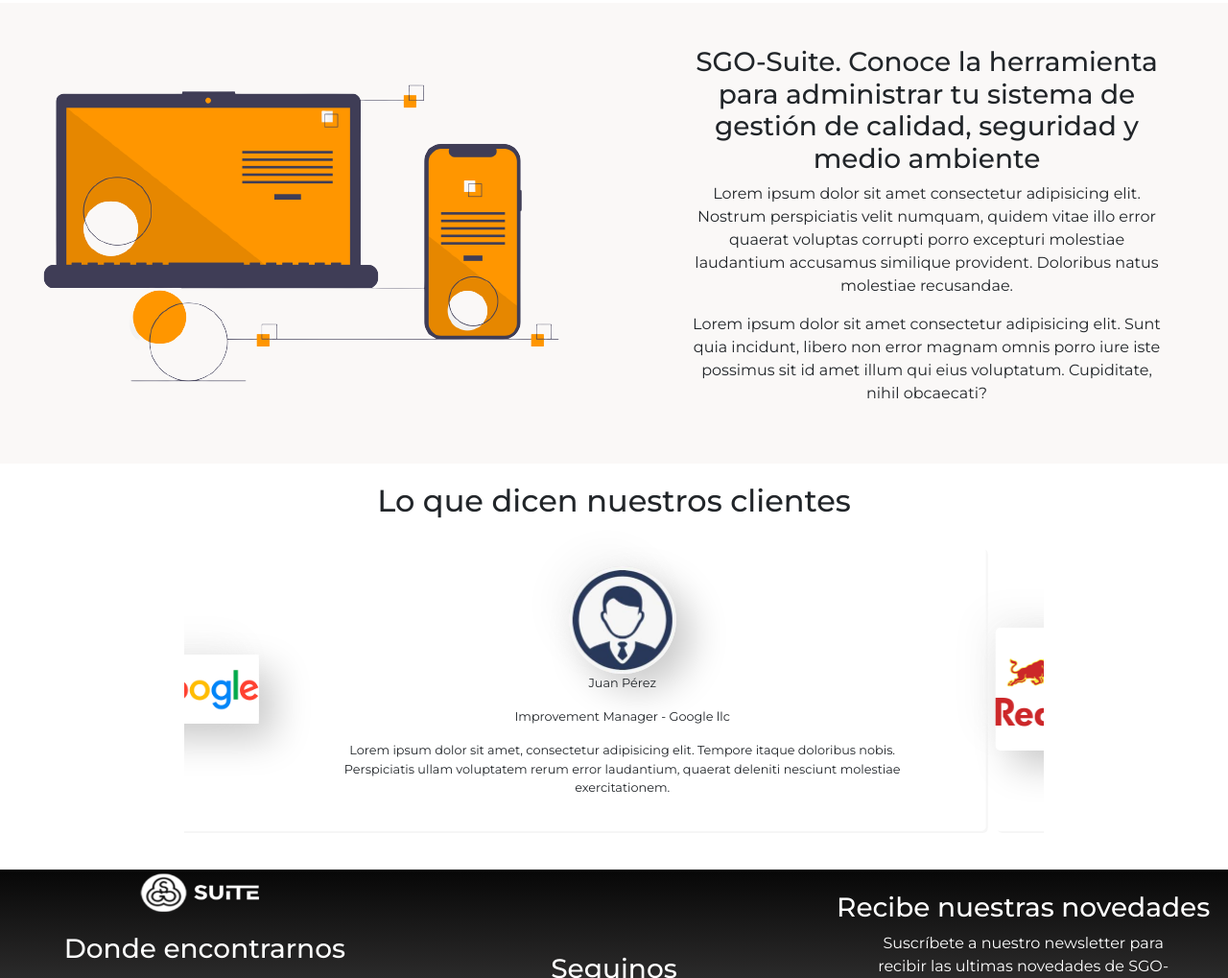
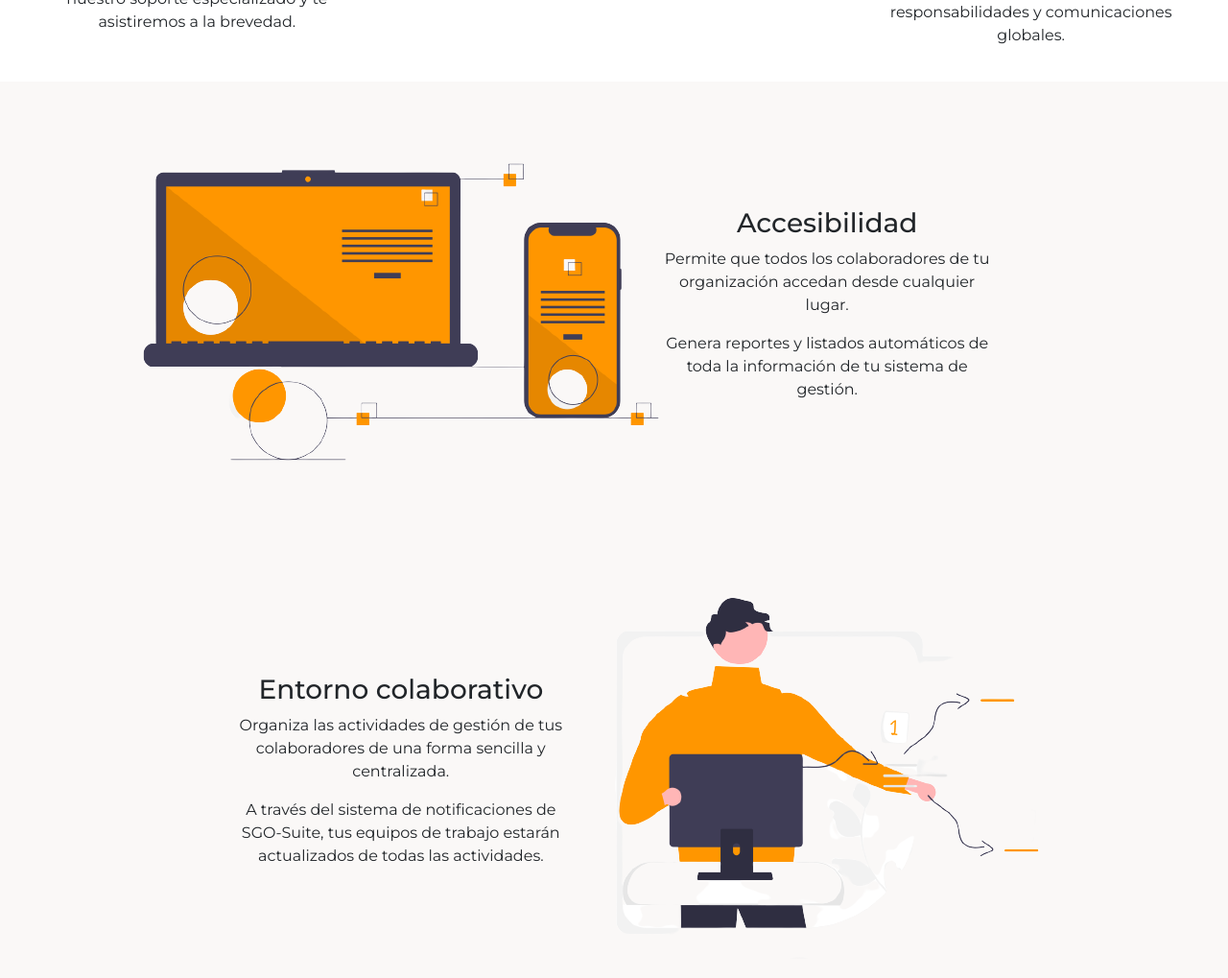
Before and after one commit to Ignacio1711/CoderDW, a plain HTML site: page index.html in a window 1280 px wide. Shown: the part 1781-2800 px from the top of the page at 96% size. Drawn offline with nearby package versions, Linux system fonts and the light colour scheme.

Commit message:
avances de proyecto

```diff
--- a/assets/css/style.css
+++ b/assets/css/style.css
@@ -119,7 +119,7 @@ main {
 .sectionPrincipal {
     height: 100vh;
     /* background-image: linear-gradient(to left, #6f6a65, #8f7253, #af7941, #cf7e2c, #f08109); */
-    background: linear-gradient(45deg, rgba(192, 104, 4, 0.8), rgba(73, 71, 70, 0.8)), url("../image/sgoSuite/saas-bg.jpg") center top no-repeat;
+    background: linear-gradient(45deg, rgba(243, 181, 110, 0.8), rgba(116, 42, 5, 0.8)), url("../image/sgoSuite/saas-bg.jpg") center top no-repeat;
     background-size: cover;
     position: relative;
 }
@@ -131,13 +131,13 @@ main {
 
 .sectionPrincipal h1 {
     width: 70%;
-    font-size: 4em;
+    font-size: 2.5em;
     color: white;
 }
 
 .sectionPrincipal p {
     width: 70%;
-    font-size: 2em;
+    font-size: 1.5em;
     color: white;
 }
 
@@ -145,8 +145,14 @@ main {
 
 /****** Begin index features  section styles ******/
 
+.sectionFeatures__heading{
+    width: 80%;
+    font-size: 1.6em;
+}
+
 .sectionFeatures p {
     width: 80%;
+
 }
 
 .sectionFeatures img {
@@ -164,14 +170,21 @@ main {
 
 /****** Begin index advantages  section styles ******/
 
+.sectionAdvantages__narrowContainer{
+    width: 70%;
+    display: flex;
+    flex-direction: row;
+
+}
+
 .sectionAdvantages {
     height: 60vh;
-    background-color: #faf8f7;;
+    background-color: #faf8f7;
+    justify-content: center;
+    align-items: center;
+    text-align: center;
 }
 
-.sectionAdvantages img {
-
-  }
 
 .sectionAdvantages h3,
 p {
--- a/index.html
+++ b/index.html
@@ -60,14 +60,12 @@
                             <img src="./assets/image/sgoSuite/sgo_suite.png" alt="saas aplication">
                         </div>
                     </section>
-
-
-
                     <section class="row">
                         <div class="container">
                             <div class="col-md-12 sectionFeatures textCenter contentCenter sectionGap">
                                 <h2>CARACTERÍSTICAS</h2>
-                                <p>El software de gestión facilita la implantación y cumplimiento de los requisitos
+                                <p class="sectionFeatures__heading">El software de gestión facilita la implantación y
+                                    cumplimiento de los requisitos
                                     normativos y la gestión dentro la organización, mediante su uso sencillo e
                                     intuitivo, su acceso universal, y su entorno colaborativo, hace más fácil la tarea
                                     de gestionar de una forma eficiente además de efectiva. </p>
@@ -120,36 +118,58 @@
                                         <img src="./assets/image/características/alerts.png" alt="">
                                     </figure>
                                     <h3>Avisos y Alertas</h3>
-                                    <p>Mantente informado de todas las tareas y actividades del Sistema de Gestión. SGO-Suite te informará de tus responsabilidades y comunicaciones globales.</p>
+                                    <p>Mantente informado de todas las tareas y actividades del Sistema de Gestión.
+                                        SGO-Suite te informará de tus responsabilidades y comunicaciones globales.</p>
                                 </div>
                             </div>
                         </div>
                     </section>
                     <section class="row sectionAdvantages">
-                        <div class="col-md-6 textCenter contentCenter sectionGap">
-                            <picture>
-                                <img class="sectionGap" src="./assets/image/advantages/ventajas-trans.png"
-                                    alt="monitor con pantalla de sgo-suite">
-                            </picture>
+                        <div class="sectionAdvantages__narrowContainer">
+                            <div class="col-md-6 textCenter contentCenter">
+                                <picture>
+                                    <img class="sectionGap" src="./assets/image/advantages/ventajas-trans.png"
+                                        alt="monitor con pantalla de sgo-suite">
+                                </picture>
+                            </div>
+                            <div class="col-md-6 contentCenter textCenter">
+                                <h3>Accesibilidad</h3>
+                                <p>Permite que todos los colaboradores de tu organización accedan desde cualquier lugar.
+                                </p>
+                                <p>Genera reportes y listados automáticos de toda la información de tu sistema de gestión.</p>
+
+                            </div>
                         </div>
-                        <div class="col-md-6 contentCenter textCenter">
-                            <h3>SGO-Suite. Conoce la herramienta para administrar tu sistema de gestión de calidad,
-                                seguridad y
-                                medio ambiente
-                            </h3>
-                            <p>Lorem ipsum dolor sit amet consectetur adipisicing elit. Nostrum perspiciatis velit
-                                numquam,
-                                quidem vitae illo error quaerat voluptas corrupti porro excepturi molestiae
-                                laudantium
-                                accusamus
-                                similique provident. Doloribus natus molestiae recusandae.</p>
-                            <p>Lorem ipsum dolor sit amet consectetur adipisicing elit. Sunt quia incidunt, libero
-                                non
-                                error
-                                magnam omnis porro iure iste possimus sit id amet illum qui eius voluptatum.
-                                Cupiditate,
-                                nihil
-                                obcaecati?</p>
+                    </section>
+                    <section class="row sectionAdvantages">
+                        <div class="sectionAdvantages__narrowContainer">
+                            <div class="col-md-6 contentCenter textCenter">
+                                <h3>Entorno colaborativo</h3>
+                                <p>Organiza las actividades de gestión de tus colaboradores de una forma sencilla y centralizada.</p>
+                                <p>A través del sistema de notificaciones de SGO-Suite, tus equipos de trabajo estarán
+                                    actualizados de todas las actividades.</p>
+                            </div>
+                            <div class="col-md-6 textCenter contentCenter">
+                                <picture>
+                                    <img class="sectionGap" src="./assets/image/advantages/productividad.png"
+                                        alt="monitor con pantalla de sgo-suite">
+                                </picture>
+                            </div>
+                        </div>
+                    </section>
+                    <section class="row sectionAdvantages">
+                        <div class="sectionAdvantages__narrowContainer">
+                            <div class="col-md-6 textCenter contentCenter">
+                                <picture>
+                                    <img class="sectionGap" src="./assets/image/advantages/interfaz.png"
+                                        alt="monitor con pantalla de sgo-suite">
+                                </picture>
+                            </div>
+                            <div class="col-md-6 contentCenter textCenter">
+                                <h3>Interfaz personalizada</h3>
+                                <p>SGO-Suite es implementado con una interfaz especialmente diseñada para tu organización. Los integrantes de tu equipo sabrán que utilizan una aplicación corporativa de tu organización </p>
+
+                            </div>
                         </div>
                     </section>
                     <section id="testimonials" class="row sectionTestimonials">
```
Also changed, not shown: assets/image/advantages/interfaz.png (added), assets/image/advantages/productividad.png (added).
